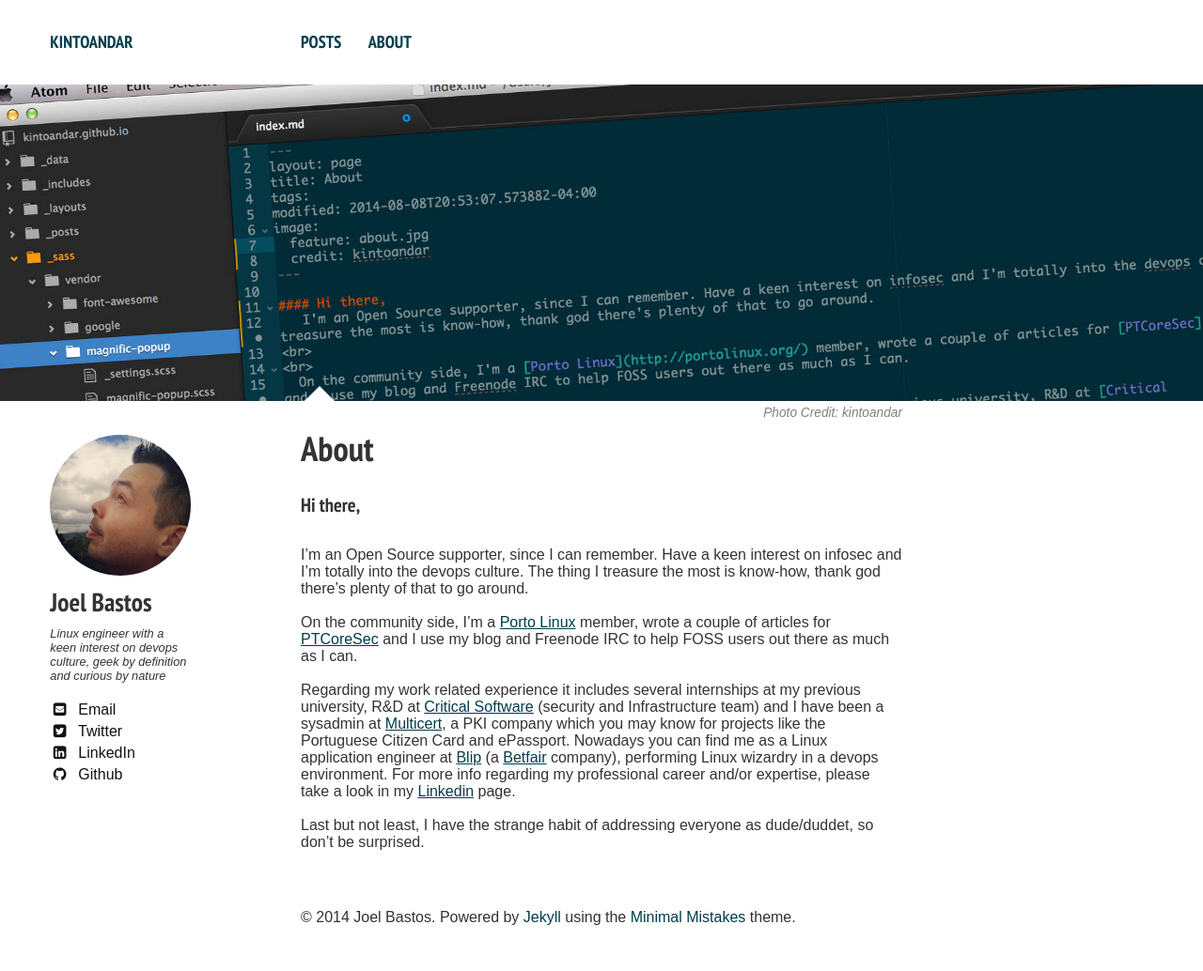
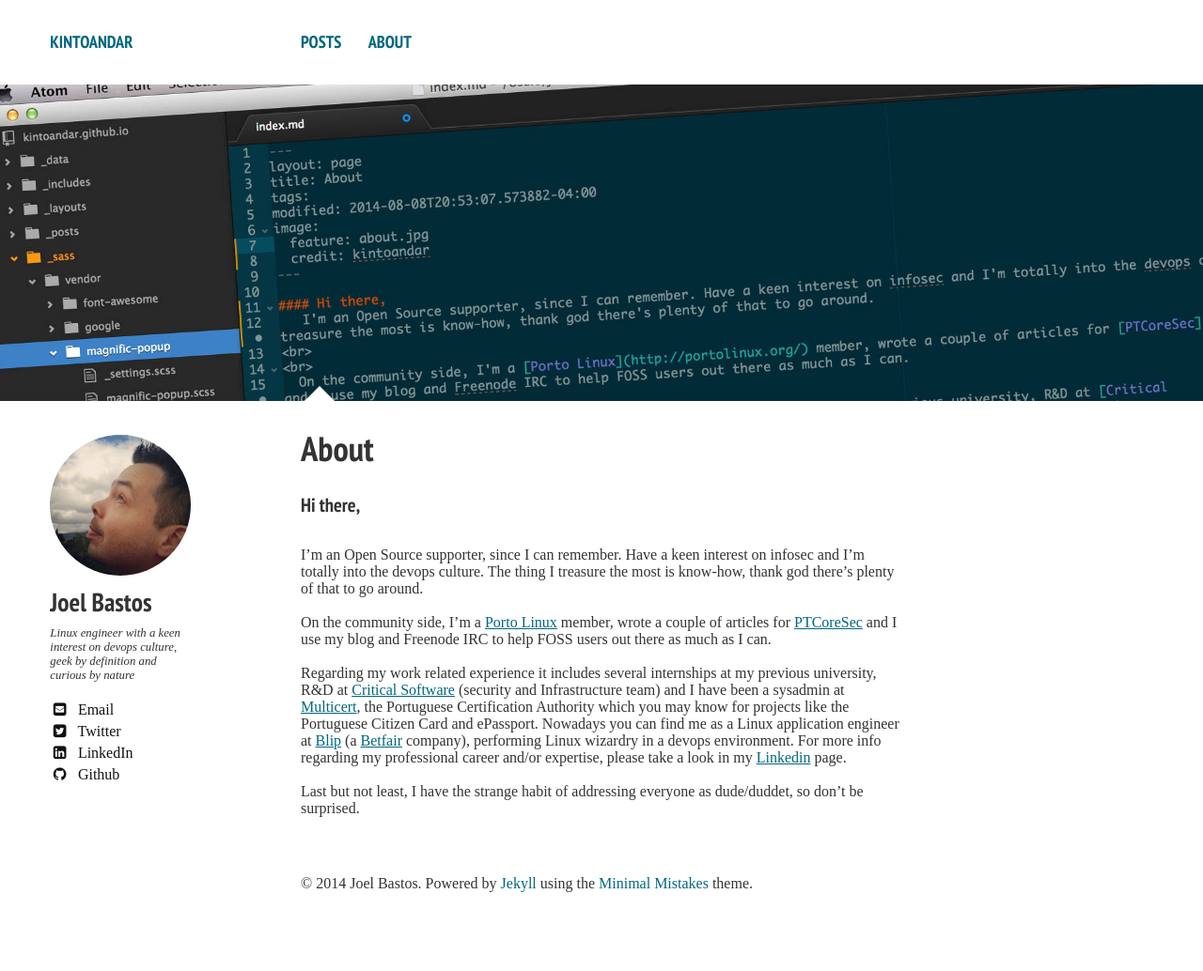
Before and after one commit to kintoandar/kintoandar.github.io, a Jekyll site: the page built from about/index.md, in a window 1280 px wide. Shown: the whole page at 94% size. Built offline with Jekyll 4.4.1, drawn with Linux system fonts in a browser that asks for light colours; nearby versions of some CDN libraries; after the commit the page ends 998 px from its top, so only the background shows below that.

Commit message:
add minor theme improvements and new post about the blog

```diff
--- a/_config.yml
+++ b/_config.yml
@@ -2,9 +2,8 @@
 
 title:            kintoandar
 locale:           en_US
+url:              http://kintoandar.github.io
 #url:              http://localhost:4000
-url:              http://kintoandar.github.io
-
 
 # Jekyll configuration
 permalink: /:year/:month/:title.html
--- a/_sass/variables.scss
+++ b/_sass/variables.scss
@@ -3,7 +3,7 @@
 $doc-line-height: 26;
 $paragraph-indent: true !default;
 //$base-font: 'PT Serif', serif;
-$base-font: 'PT Sans', sans-serif;
+$base-font: 'PT Sans', serif;
 $heading-font: 'PT Sans Narrow', sans-serif;
 $code-font: Monaco, "Courier New", "DejaVu Sans Mono", "Bitstream Vera Sans Mono", monospace;
 $alt-font: $base-font;
@@ -29,8 +29,8 @@
 $info				  : #308cbc;
 
 // Links
-//$linkcolor 		    : #343434;
-$linkcolor 		    : #003D4C;
+//$linkcolor 		    : #003D4C;
+$linkcolor 		    : #006680;
 $link-color       : $linkcolor;
 $linkcolorhover 	: darken($linkcolor, 10);
 $linkcolorvisited : lighten($linkcolorhover, 20);
--- a/about/index.md
+++ b/about/index.md
@@ -5,7 +5,6 @@
 modified: 2014-08-08T20:53:07.573882-04:00
 image:
   feature: about.jpg
-  credit: kintoandar
 ---
 
 #### Hi there,
@@ -15,7 +14,7 @@
   On the community side, I'm a [Porto Linux](http://portolinux.org/) member, wrote a couple of articles for [PTCoreSec](http://ptcoresec.eu/) and I use my blog and Freenode IRC to help FOSS users out there as much as I can.
 <br>
 <br>
-  Regarding my work related experience it includes several internships at my previous university, R&D at [Critical Software](http://www.criticalsoftware.com/) (security and Infrastructure team) and I have been a sysadmin at [Multicert](https://www.multicert.com), a PKI company which you may know for projects like the Portuguese Citizen Card and ePassport. Nowadays you can find me as a Linux application engineer at [Blip](http://www.blip.pt/) (a [Betfair](http://www.betfair.com/) company), performing Linux wizardry in a devops environment. For more info regarding my professional career and/or expertise, please take a look in my [Linkedin](https://www.linkedin.com/in/joelbastos) page.
+  Regarding my work related experience it includes several internships at my previous university, R&D at [Critical Software](http://www.criticalsoftware.com/) (security and Infrastructure team) and I have been a sysadmin at [Multicert](https://www.multicert.com), the Portuguese Certification Authority which you may know for projects like the Portuguese Citizen Card and ePassport. Nowadays you can find me as a Linux application engineer at [Blip](http://www.blip.pt/) (a [Betfair](http://corporate.betfair.com/) company), performing Linux wizardry in a devops environment. For more info regarding my professional career and/or expertise, please take a look in my [Linkedin](https://www.linkedin.com/in/joelbastos) page.
 <br>
 <br>
   Last but not least, I have the strange habit of addressing everyone as dude/duddet, so don't be surprised.
```
Also changed, not shown: _posts/2014-11-07-home-is-where-the-blog-is.md (added, +36 -0 lines), index.md (+0 -1 lines), README.md, images/home.jpg, images/jekyll_github.png (added).
